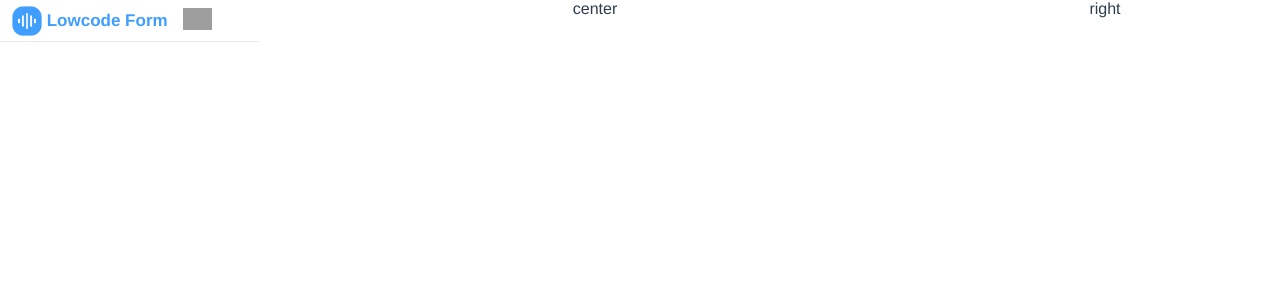
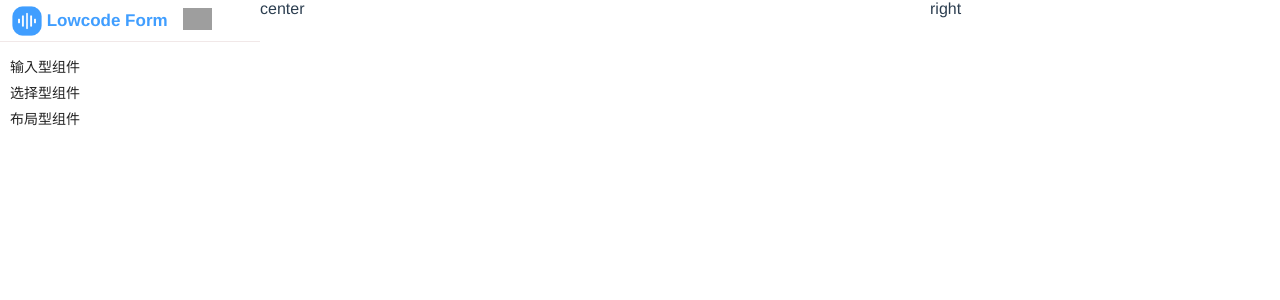
Before and after one commit to hayeslv/lowcode-form, a Vue app: page / in a window 1280 px wide. Shown: the top 300 px of the page. Built offline with nearby package versions, Linux system fonts and the light colour scheme; grey boxes are pictures that could not be loaded.

Commit message:
feat(left-board): 组件类型

```diff
--- a/package.json
+++ b/package.json
@@ -16,6 +16,7 @@
     "prepare": "npx husky install"
   },
   "dependencies": {
+    "element-plus": "^2.2.2",
     "nprogress": "^0.2.0",
     "vue": "^3.2.25",
     "vue-router": "^4.0.14"
--- /dev/null
+++ b/src/config/component.ts
@@ -0,0 +1,25 @@
+
+interface componentTypeItem {
+  key: string
+  title: string
+  list: []
+}
+
+// 组件类型列表
+export const componentTypeList: componentTypeItem[] = [
+  {
+    key: "input",
+    title: "输入型组件",
+    list: [],
+  },
+  {
+    key: "select",
+    title: "选择型组件",
+    list: [],
+  },
+  {
+    key: "layout",
+    title: "布局型组件",
+    list: [],
+  },
+];
--- a/src/main.ts
+++ b/src/main.ts
@@ -1,7 +1,10 @@
 import { createApp } from "vue";
 import router from "./router";
+import ElementPlus from "element-plus";
+import "element-plus/theme-chalk/index.css";
 import App from "./App.vue";
 
 const app = createApp(App);
+app.use(ElementPlus);
 app.use(router);
 app.mount("#app");
--- a/src/pages/left-board/index.scss
+++ b/src/pages/left-board/index.scss
@@ -30,3 +30,30 @@
     }
   }
 }
+
+.left-scrollbar{
+  height: calc(100vh - 42px);
+  overflow: hidden;
+}
+// 组件列表
+.components-list {
+  padding: 8px;
+  box-sizing: border-box;
+  height: 100%;
+  .components-item {
+    display: inline-block;
+    width: 48%;
+    margin: 1%;
+    transition: transform 0ms !important;
+  }
+}
+// 组件列表标题
+.components-title{
+  font-size: 14px;
+  color: #222;
+  margin: 6px 2px;
+  .svg-icon{
+    color: #666;
+    font-size: 18px;
+  }
+}
--- a/src/pages/left-board/index.tsx
+++ b/src/pages/left-board/index.tsx
@@ -1,9 +1,11 @@
 import { defineComponent } from "vue";
 import logo from "~/assets/logo.png";
+import { componentTypeList } from "~/config/component";
 import "./index.scss";
 
 export default defineComponent({
-  setup() {},
+  setup() {
+  },
   render() {
     return <div class="left-board">
       <div class="logo-wrapper">
@@ -14,6 +16,16 @@ export default defineComponent({
           </a>
         </div>
       </div>
+      <el-scrollbar class="left-scrollbar">
+        <div class="components-list">
+          {componentTypeList.map((item, index) => <div key={index}>
+            <div class="components-title">
+              {/* <svg-icon icon-class="component" /> */}
+              { item.title }
+            </div>
+          </div>)}
+        </div>
+      </el-scrollbar>
     </div>;
   },
 });
--- a/src/style/global.scss
+++ b/src/style/global.scss
@@ -7,6 +7,6 @@ body, html{
   font-family: Avenir, Helvetica, Arial, sans-serif;
   -webkit-font-smoothing: antialiased;
   -moz-osx-font-smoothing: grayscale;
-  text-align: center;
+  text-align: left;
   color: #2c3e50;
 }
```
Also changed, not shown: 1 other file (tests, documents, lock files or other folders).
